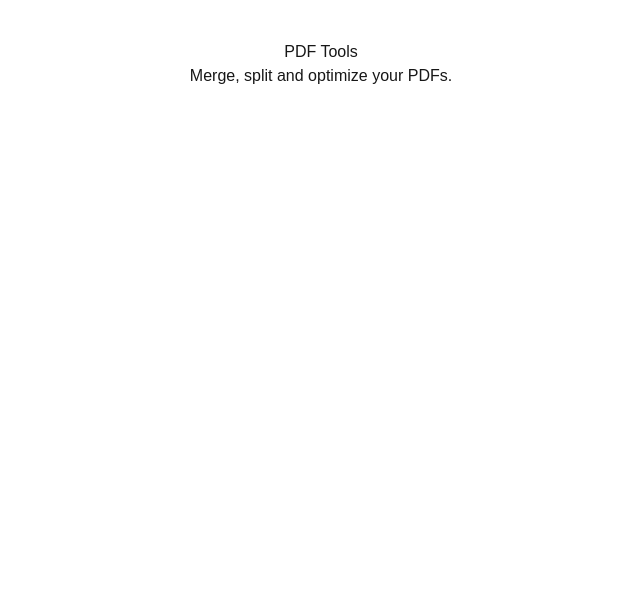
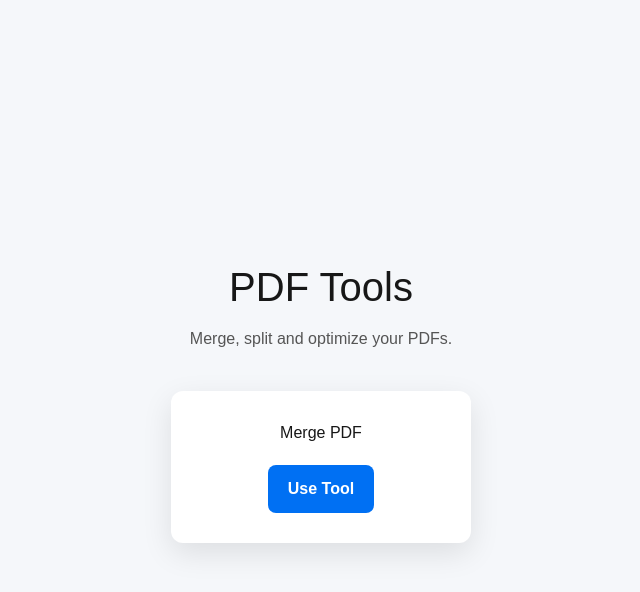
Before and after one commit to arjitjaiswal7-web/pdf-tools, a Next.js app: page / in a window 1280 px wide. Shown: the top 592 px of the page, without its empty margins (319-959 px from the left). Built offline with nearby package versions, Linux system fonts and the light colour scheme.

Commit message:
Improve homepage UI

```diff
--- a/app/page.tsx
+++ b/app/page.tsx
@@ -1,8 +1,51 @@
 export default function Page() {
   return (
-    <main style={{ padding: "40px", textAlign: "center" }}>
-      <h1>PDF Tools</h1>
-      <p>Merge, split and optimize your PDFs.</p>
+    <main style={{
+      minHeight: "100vh",
+      display: "flex",
+      flexDirection: "column",
+      alignItems: "center",
+      justifyContent: "center",
+      fontFamily: "Arial, sans-serif",
+      background: "#f5f7fa"
+    }}>
+
+      <h1 style={{ fontSize: "40px", marginBottom: "10px" }}>
+        PDF Tools
+      </h1>
+
+      <p style={{ marginBottom: "40px", color: "#555" }}>
+        Merge, split and optimize your PDFs.
+      </p>
+
+      <div style={{
+        background: "white",
+        padding: "30px",
+        borderRadius: "12px",
+        boxShadow: "0 10px 30px rgba(0,0,0,0.1)",
+        textAlign: "center",
+        width: "300px"
+      }}>
+        <h2 style={{ marginBottom: "20px" }}>
+          Merge PDF
+        </h2>
+
+        <a
+          href="/merge"
+          style={{
+            display: "inline-block",
+            padding: "12px 20px",
+            background: "#0070f3",
+            color: "white",
+            borderRadius: "8px",
+            textDecoration: "none",
+            fontWeight: "bold"
+          }}
+        >
+          Use Tool
+        </a>
+      </div>
+
     </main>
   );
 }
```
